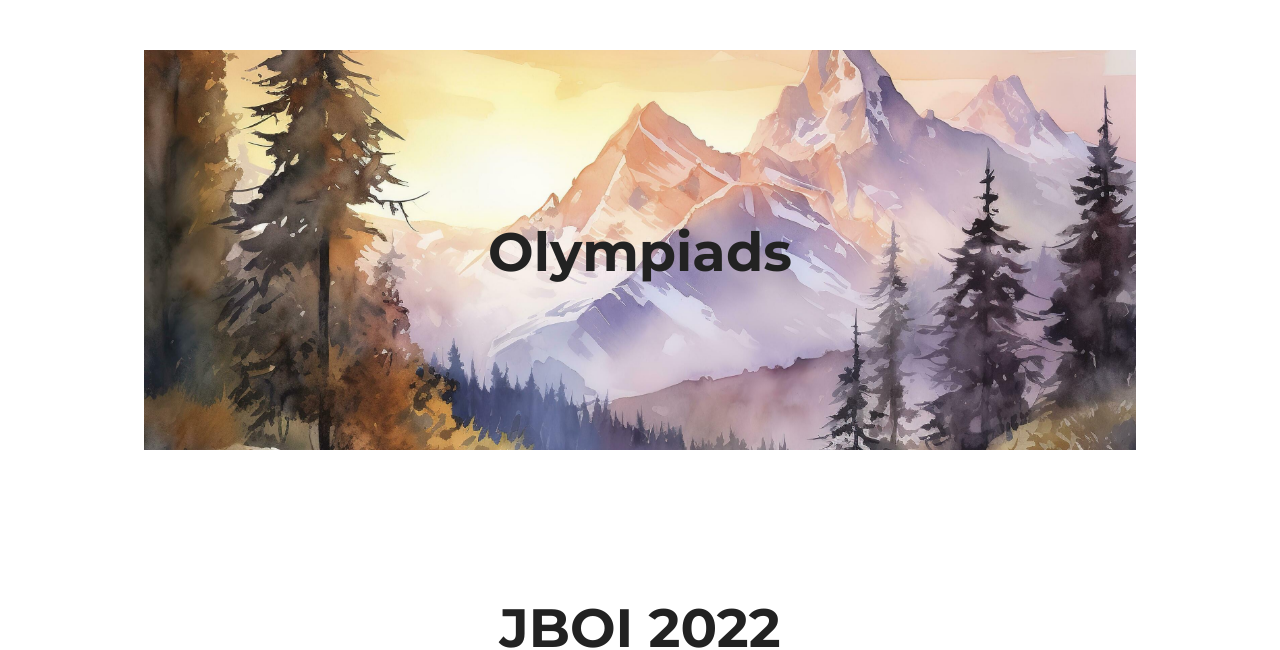
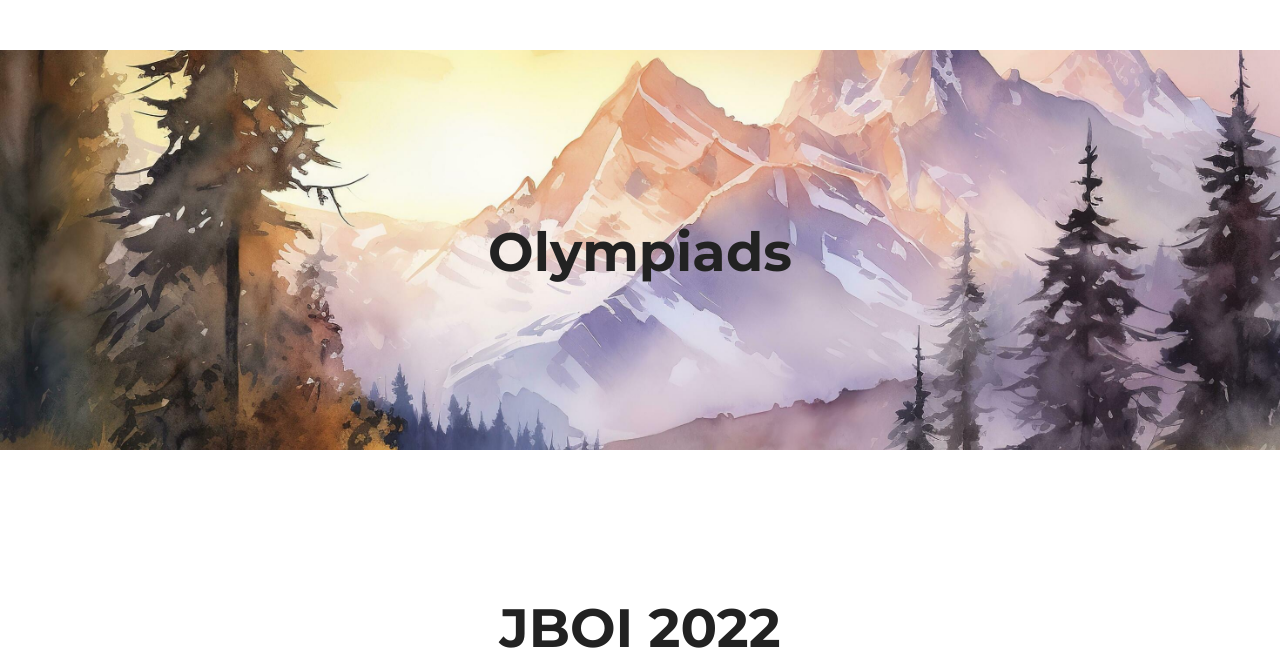
Before and after one commit to ArberZerani/arberzerani.github.io, a plain HTML site: page index.html in a window 1280 px wide. Shown: the part 1454-2104 px from the top of the page. Drawn offline with Linux system fonts and the light colour scheme.

Commit message:
Update style.css

```diff
--- a/style.css
+++ b/style.css
@@ -185,7 +185,7 @@ span{
     background-image: url(./images/waterflow.avif);
 
 }
-#target {
+.target {
     width: 100vw; /* Full viewport width */
     position: relative;
     left: 50%;
```
